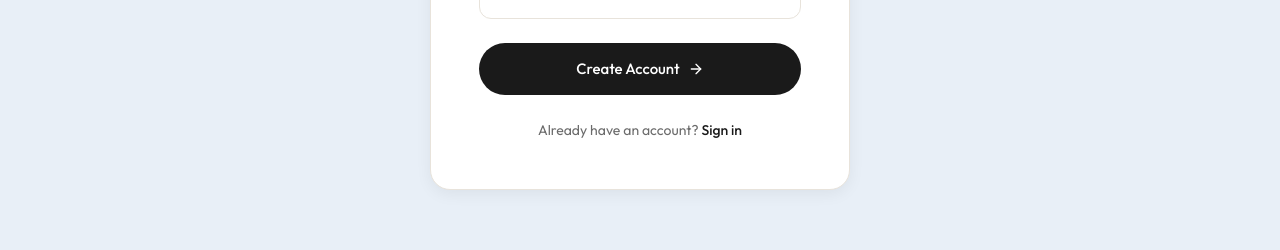
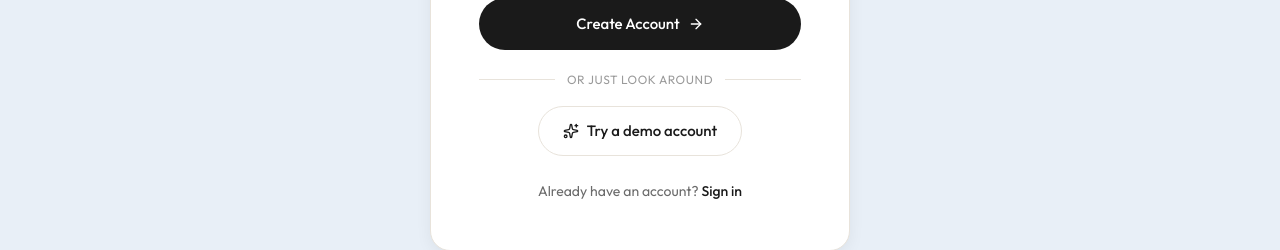
Before and after one commit to Maxblade1234/stashly, a Next.js app in the folder apps/web/: page /signup in a window 1280 px wide. Shown: the part 605-855 px from the top of the page. Built offline with nearby package versions, Linux system fonts and the light colour scheme; no server answers.

Commit message:
feat: offer demo account on signup page

```diff
--- a/apps/web/src/app/(app)/signup/page.tsx
+++ b/apps/web/src/app/(app)/signup/page.tsx
@@ -6,6 +6,7 @@ import Link from 'next/link';
 import Image from 'next/image';
 import { useRouter, useSearchParams } from 'next/navigation';
 import { ArrowRight, Loader2 } from 'lucide-react';
+import DemoLoginButton from '@/components/DemoLoginButton';
 
 function SignupForm() {
   const router = useRouter();
@@ -231,6 +232,14 @@ function SignupForm() {
         </form>
 
         {/* Sign in link */}
+        <div style={{ display: 'flex', alignItems: 'center', gap: 12, margin: '20px 0 16px' }}>
+          <span style={{ flex: 1, height: 1, background: 'var(--border, #E8E3DB)' }} />
+          <span style={{ fontSize: 12, color: 'var(--text-light, #9A9A9A)', letterSpacing: '0.05em', textTransform: 'uppercase' }}>or just look around</span>
+          <span style={{ flex: 1, height: 1, background: 'var(--border, #E8E3DB)' }} />
+        </div>
+        <div style={{ display: 'flex', justifyContent: 'center', marginBottom: 20 }}>
+          <DemoLoginButton variant="secondary" label="Try a demo account" style={{ width: '100%', justifyContent: 'center', padding: '12px 24px', fontSize: 15 }} />
+        </div>
         <p style={{ fontSize: '14px', color: 'var(--text-body, #6B6B6B)', textAlign: 'center', marginTop: '24px' }}>
           Already have an account?{' '}
           <Link href="/login" style={{ color: 'var(--text-primary, #1A1A1A)', fontWeight: 500, textDecoration: 'none' }}
```
